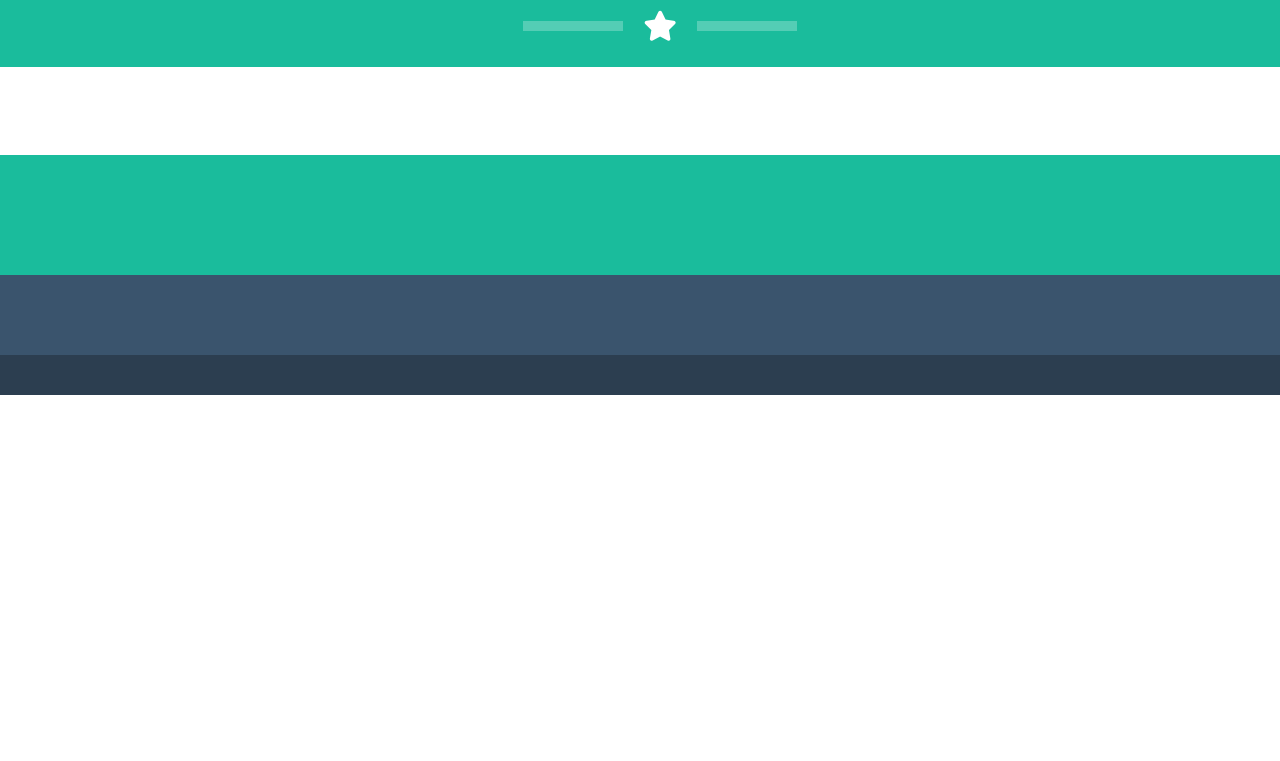
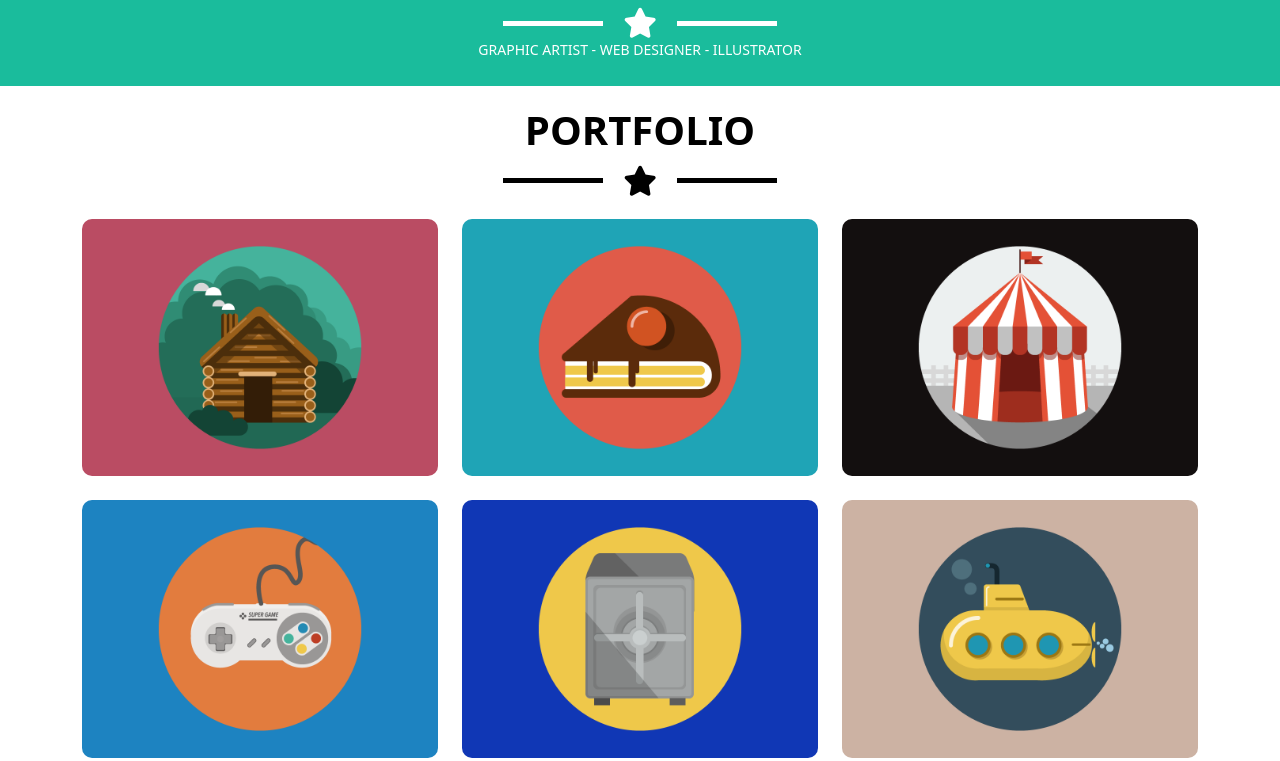
Before and after one commit to leonardopea/html-css-bootstrap-freelancer, a plain HTML site: page index.html in a window 1280 px wide. Shown: the part 390-1151 px from the top of the page. Before the commit the page ends 800 px from the top, so only its background shows below. Drawn offline with nearby package versions, Linux system fonts and the light colour scheme.

Commit message:
sezione portfolio completata

```diff
--- a/css/style.css
+++ b/css/style.css
@@ -5,7 +5,10 @@
 }
 
 .col_margin{
-    margin: 20px;
+    margin: 20px 0px;
+}
+.margin_bottom{
+    margin-bottom: 40px;
 }
 header, h1{
     color: white;
@@ -86,7 +89,14 @@ li{
 .riga_bianca{
     width: 100px;
     color: white;
-    border-top: 10px solid white;
+    border-top: 5px solid white;
+    opacity: 1;
+
+}
+
+h2{
+    font-size: 14px;
+    color: white;
 
 }
 
@@ -101,14 +111,33 @@ li{
 
 
 
-
-
-
+/* PORTFOLIO */
 
 .background_white{
     background-color: white;
 
 }
+.h1_black{
+    color: black;
+    font-weight: 800;
+}
+
+.riga_nera{
+    width: 100px;
+    color: rgb(0, 0, 0);
+    border-top: 5px solid rgb(0, 0, 0);
+    opacity: 1;
+}
+
+.img_portfolio{
+    width: 100%;
+    border-radius: 10px;
+}
+
+
+
+
+
 
 .background_grey{
     background-color: #3A546D;
--- a/index.html
+++ b/index.html
@@ -46,7 +46,9 @@
                             <hr class="riga_bianca">
                             <i class="fa-solid fa-star" style="color: #ffffff; font-size: 30px;"></i>
                             <hr class="riga_bianca">
+
                         </div>
+                        <h2>GRAPHIC ARTIST - WEB DESIGNER - ILLUSTRATOR</h2>
                     </div>
                 </div>
             </div>
@@ -56,27 +58,35 @@
         <div class="background_white">
             <div class="container-md">
                 <div class="row">
-                    <div class="col-12 col_pink text-center col_margin"></div>
+                    <div class="col-12 text-center col_margin">
+                        <h1 class="h1_black">PORTFOLIO</h1>
+                        <div class="star">
+                            <hr class="riga_nera">
+                            <i class="fa-solid fa-star" style="color: #000000; font-size: 30px;"></i>
+                            <hr class="riga_nera">
+
+                        </div>
+                    </div>
                 </div>
 
-                <div class="row g-5">
-                    <div class="col-12 col-md-6 col-lg-4 text-center">
-                        <div class="col_pink"></div>
+                <div class="row gy-4 margin_bottom">
+                    <div class="col-12 col-md-6 col-lg-4">
+                        <img class="img_portfolio" src="./img/cabin.png" alt="">
                     </div>
-                    <div class="col-12 col-md-6 col-lg-4 text-center">
-                        <div class="col_pink"></div>
+                    <div class="col-12 col-md-6 col-lg-4">
+                        <img class="img_portfolio" src="./img/cake.png" alt="">
                     </div>
-                    <div class="col-12 col-md-6 col-lg-4 text-center">
-                        <div class="col_pink"></div>
+                    <div class="col-12 col-md-6 col-lg-4">
+                        <img class="img_portfolio" src="./img/circus.png" alt="">
                     </div>
-                    <div class="col-12 col-md-6 col-lg-4 text-center">
-                        <div class="col_pink"></div>
+                    <div class="col-12 col-md-6 col-lg-4">
+                        <img class="img_portfolio" src="./img/game.png" alt="">
                     </div>
-                    <div class="col-12 col-md-6 col-lg-4 text-center">
-                        <div class="col_pink"></div>
+                    <div class="col-12 col-md-6 col-lg-4">
+                        <img class="img_portfolio" src="./img/safe.png" alt="">
                     </div>
-                    <div class="col-12 col-md-6 col-lg-4 text-center">
-                        <div class="col_pink"></div>
+                    <div class="col-12 col-md-6 col-lg-4">
+                        <img class="img_portfolio"src="./img/submarine.png" alt="">
                     </div>
 
 
```
